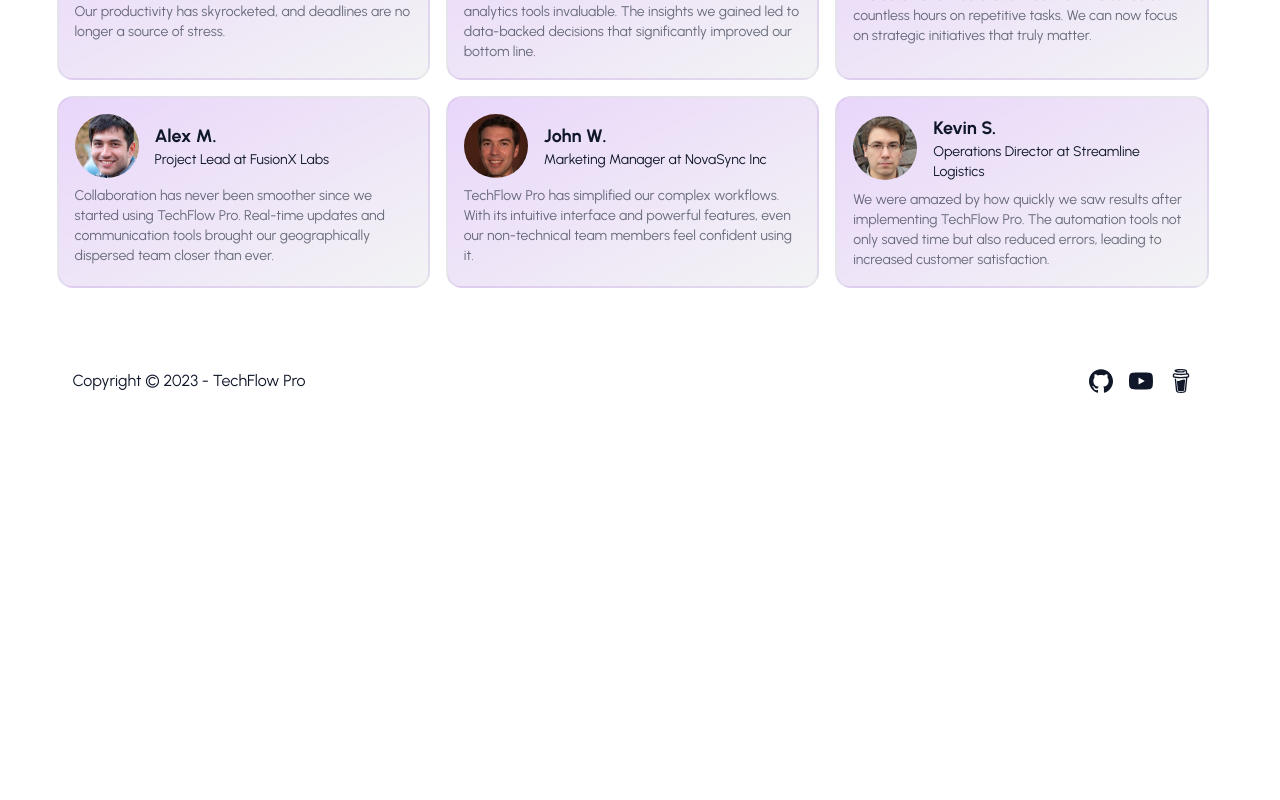
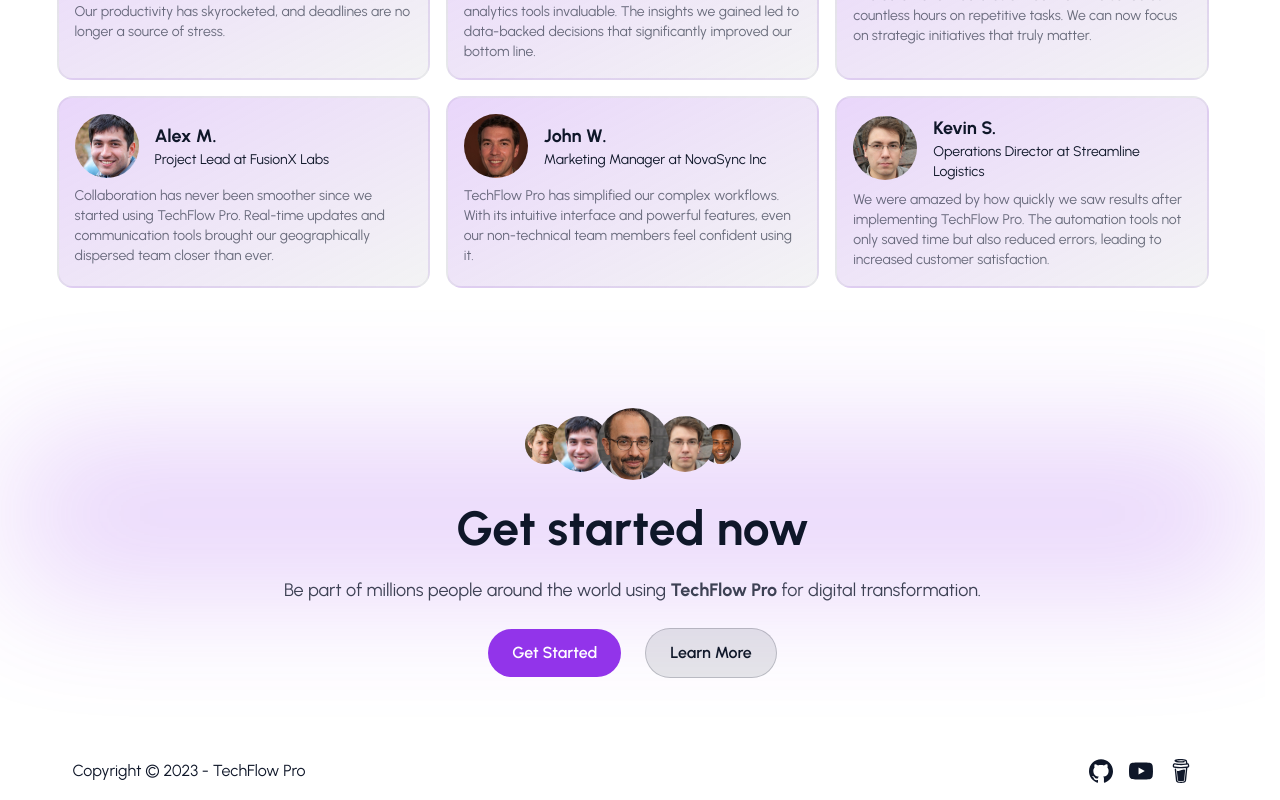
Before and after one commit to omarr45/TechFlow, a React (Vite) app: page / in a window 1280 px wide. Shown: the part 1002-1802 px from the top of the page. Before the commit the page ends 1412 px from the top, so only its background shows below. Built offline with nearby package versions, Linux system fonts and the light colour scheme; some icons are missing.

Commit message:
feat: add GetStarted

```diff
--- a/src/components/pages/Home.tsx
+++ b/src/components/pages/Home.tsx
@@ -1,4 +1,5 @@
 import Clients from '@sections/Clients';
+import GetStarted from '@sections/GetStarted';
 import Hero from '@sections/Hero';
 import Testimonials from '@sections/Testimonials';
 
@@ -8,6 +9,7 @@
       <Hero />
       <Clients />
       <Testimonials />
+      <GetStarted />
     </main>
   );
 };
--- /dev/null
+++ b/src/components/sections/GetStarted.tsx
@@ -0,0 +1,61 @@
+import Button from '@ui/Button';
+
+const GetStarted = () => {
+  return (
+    <section className='relative py-6 space-y-4 md:space-y-6 md:py-12'>
+      <div
+        aria-hidden={true}
+        className='absolute inset-0 w-full -translate-y-1/2 -z-20 blur-3xl top-1/2 opacity-20'>
+        <div className='h-40 bg-accent1'></div>
+      </div>
+      <ul className='relative flex items-center justify-center max-w-6xl mx-auto -space-x-3'>
+        <li>
+          <img
+            className='w-10 h-10 transition-transform rounded-full hover:scale-105'
+            src='/mark.jpg'
+            alt='Mark'
+          />
+        </li>
+        <li>
+          <img
+            className='relative z-10 transition-transform rounded-full hover:scale-105 w-14 h-14'
+            src='/alex.jpg'
+            alt='Alex'
+          />
+        </li>
+        <li>
+          <img
+            className='hover:scale-105 transition-transform relative z-20 w-[4.5rem] h-[4.5rem] rounded-full'
+            src='/tarek.jpg'
+            alt='Tarek'
+          />
+        </li>
+        <li>
+          <img
+            className='relative z-10 transition-transform rounded-full hover:scale-105 w-14 h-14'
+            src='/kevin.jpg'
+            alt='Kevin'
+          />
+        </li>
+        <li>
+          <img
+            className='w-10 h-10 transition-transform rounded-full hover:scale-105'
+            src='/benjamin.jpg'
+            alt='Benjamin'
+          />
+        </li>
+      </ul>
+      <h2 className='text-3xl font-bold md:text-5xl'>Get started now</h2>
+      <p className='md:text-lg text-text/80'>
+        Be part of millions people around the world using{' '}
+        <strong>TechFlow Pro</strong> for digital transformation.
+      </p>
+      <div className='flex flex-col items-center justify-center w-full gap-4 md:flex-row md:gap-6'>
+        <Button intent='primary'>Get Started</Button>
+        <Button intent='secondary'>Learn More</Button>
+      </div>
+    </section>
+  );
+};
+
+export default GetStarted;
```
